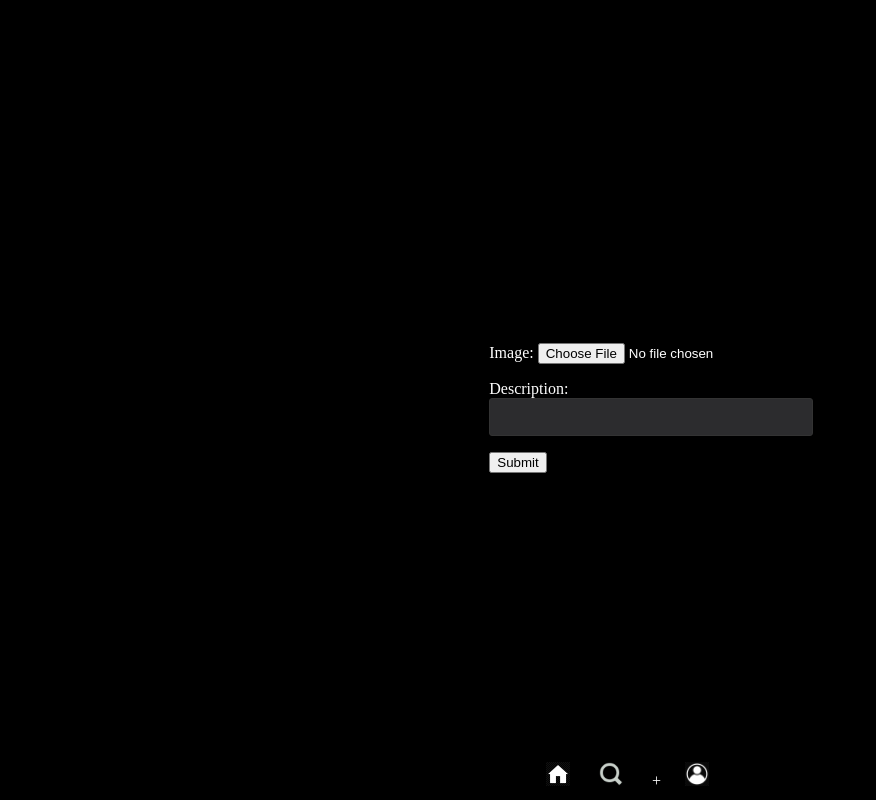
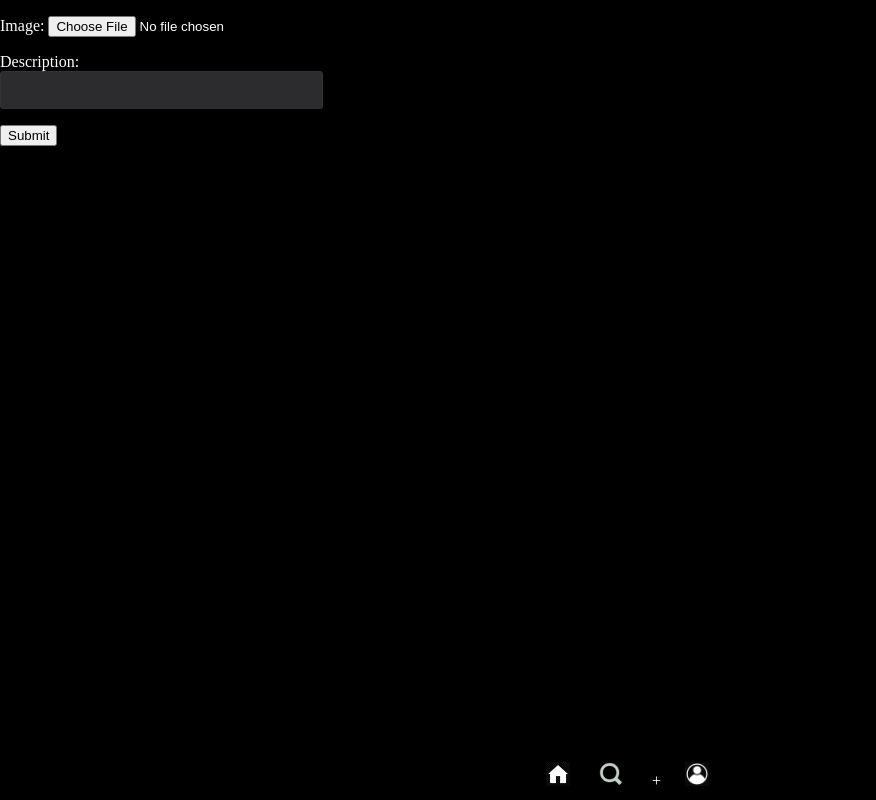
Before and after one commit to nicodiezz/fakeinstagram, a Django app: page /posts/create/ in a window 1280 px wide. Shown: the whole page, without its empty margins (0-876 px from the left). Run offline with Django 5.2, Linux system fonts and the light colour scheme; the visitor is signed in with stand-in values (Sample User, id 1).

Commit message:
Adjust body's position

```diff
--- a/fakeinstagram/home/static/css/style.css
+++ b/fakeinstagram/home/static/css/style.css
@@ -3,7 +3,8 @@
 }
 /* Estilo para el body */
 body {
-    height: 100vh;
+    position: absolute;
+    top: 0;
     overflow-y: scroll;
     margin: 0; /* Elimina los márgenes predeterminados del body */
     background-color: #000000; /* Fondo negro */
@@ -54,8 +55,6 @@ nav ul li a img {
 
 /*          HOME */
 .home{
-    position: relative;
-    top: 320px;
     display: flex;
     flex-direction: column;
     align-items: center;
```
